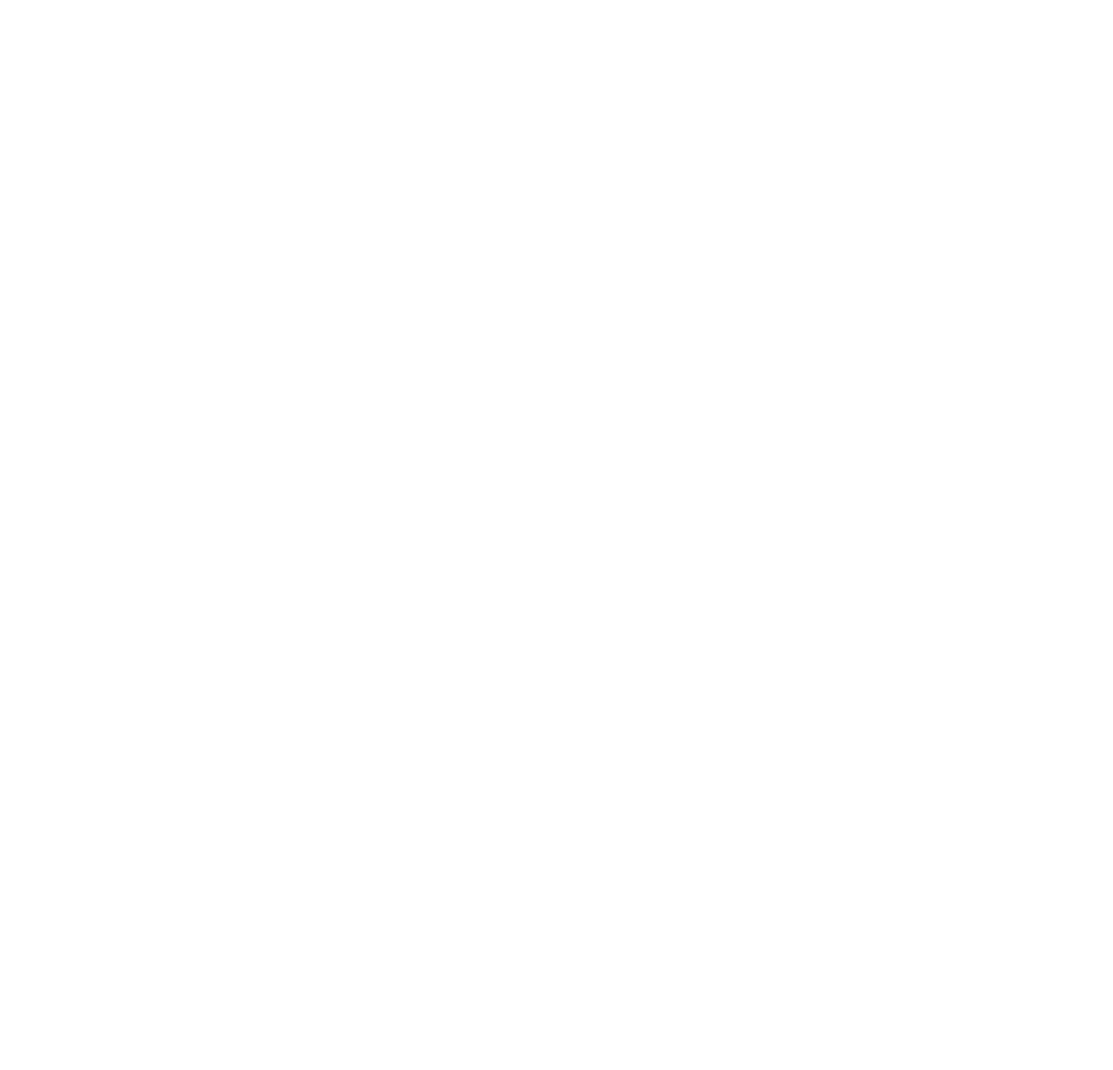
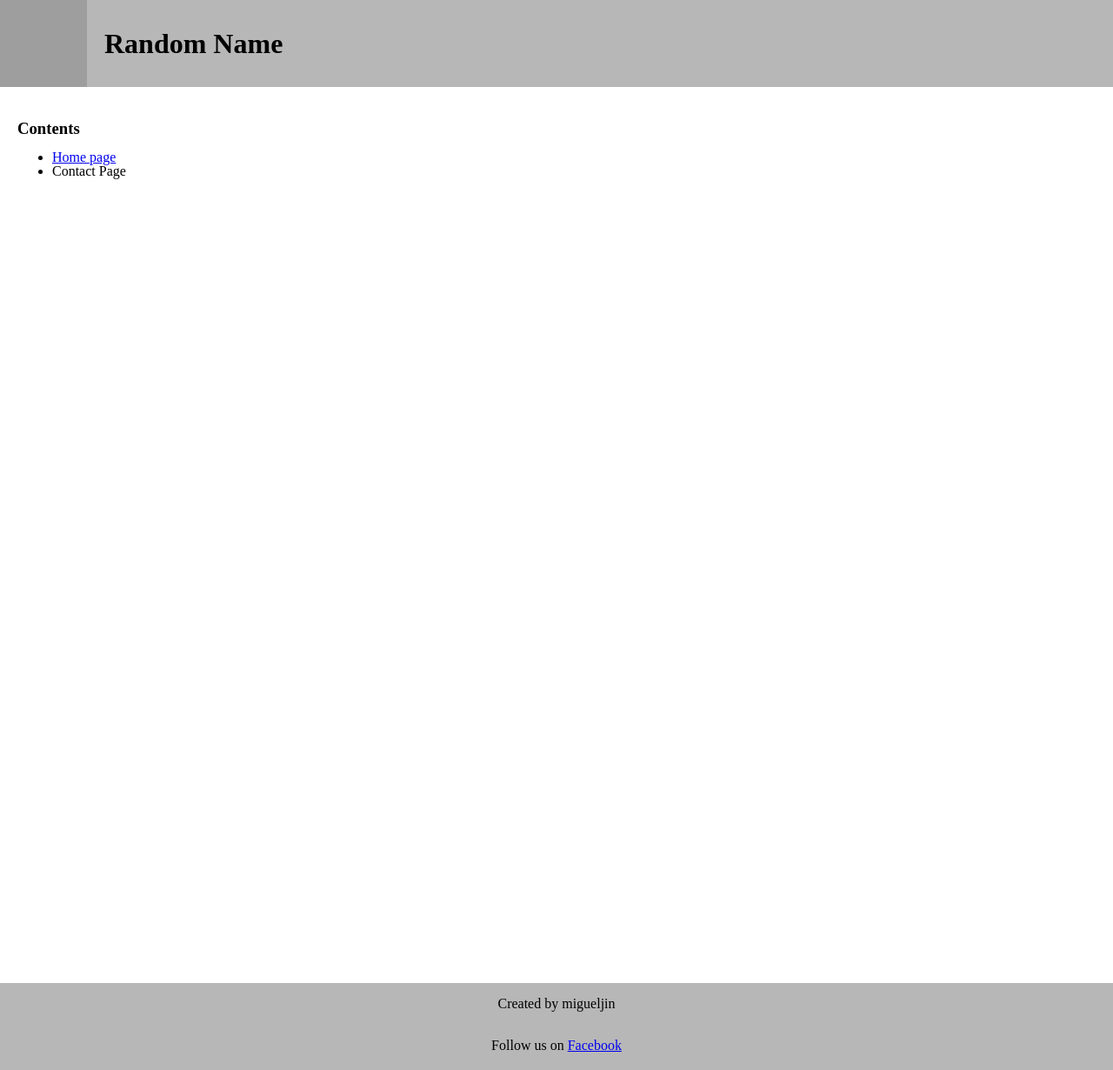
Before and after one commit to migueljin/Creating-an-Interactive-Webpage, a plain HTML site: page contact.html in a window 1280 px wide. Shown: the whole page at 87% size. Before the commit the page ends 800 px from the top, so only its background shows below. Drawn offline with Linux system fonts and the light colour scheme; grey boxes are pictures that could not be loaded.

Commit message:
Skeleton

```diff
--- a/contact.html
+++ b/contact.html
@@ -0,0 +1,30 @@
+<!DOCTYPE html>
+<html lang = "en">
+<head>
+  <meta charset = "UTF-8">
+  <meta name = "viewport" content = "width=device-width, initial-scale = 1.0">
+  <link href = "styles/styles.css" rel = "stylesheet">
+  <title>Contact page</title>
+</head>
+
+<header class = "header">
+    <img src = "https://upload.wikimedia.org/wikipedia/commons/c/cf/%E5%90%B4%E5%8F%B8%E9%A9%AC%E5%AD%99%E6%AD%A6.jpg" width = "100" height = "100" alt = "image">
+    <h1>Random Name</h1>
+</header>
+
+<nav class = "nav">
+    <h3>Contents</h3>
+    <ul>
+        <li><a href = "https://en.wikipedia.org/wiki/Sun_Tzu">Home page</a></li>
+        <li>Contact Page</li>
+    </ul>
+</nav>
+
+<div class = "main">
+   <p></p>
+</div>
+
+<footer class = "footer">
+    <p>Created by migueljin</p>
+    <p>Follow us on <a href = "https://en.wikipedia.org/wiki/Sun_Tzu">Facebook</a></p>
+</footer>
--- a/styles/styles.css
+++ b/styles/styles.css
@@ -0,0 +1,50 @@
+body {
+    min-height: 100vh;
+    flex-direction: column;
+    margin: 0;
+    padding: 0;
+    line-height: 1;
+    background-color: rgb(255, 255, 255);
+}
+
+h3 {
+    margin-bottom: 0px;
+}
+
+.header {
+    display: flex;
+    align-items: center;
+    gap: 20px;
+    background-color: rgb(183, 183, 183);
+    width: 100vw;
+    height: 100px;
+}
+
+.nav {
+    display: flex;
+    flex-direction: column;
+    padding: 20px;
+    background-color: rgb(255, 255, 255);
+    width: 100vh;
+    height: 150px;
+
+}
+
+.main {
+    display: flex;
+    flex-direction: column;
+    padding: 20px;
+    background-color: rgb(255, 255, 255);
+    height: 100vh;
+}
+
+.footer {
+    display: flex;
+    flex-direction: column;
+    justify-content: flex-start;
+    align-items: center;
+    background-color: rgb(183, 183, 183);
+    width: 100vw;
+    height: 100px;
+    margin-top: auto;
+}
```
Also changed, not shown: index.html (+23 -3 lines).
